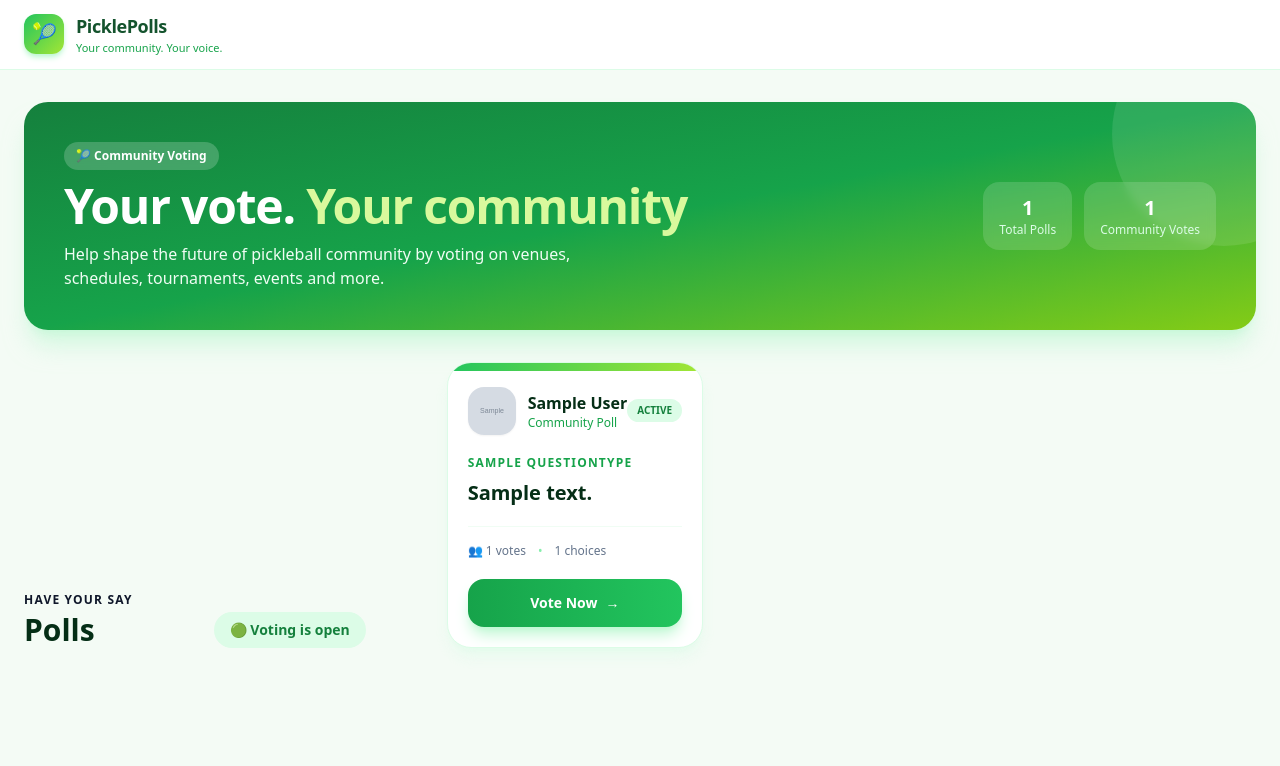
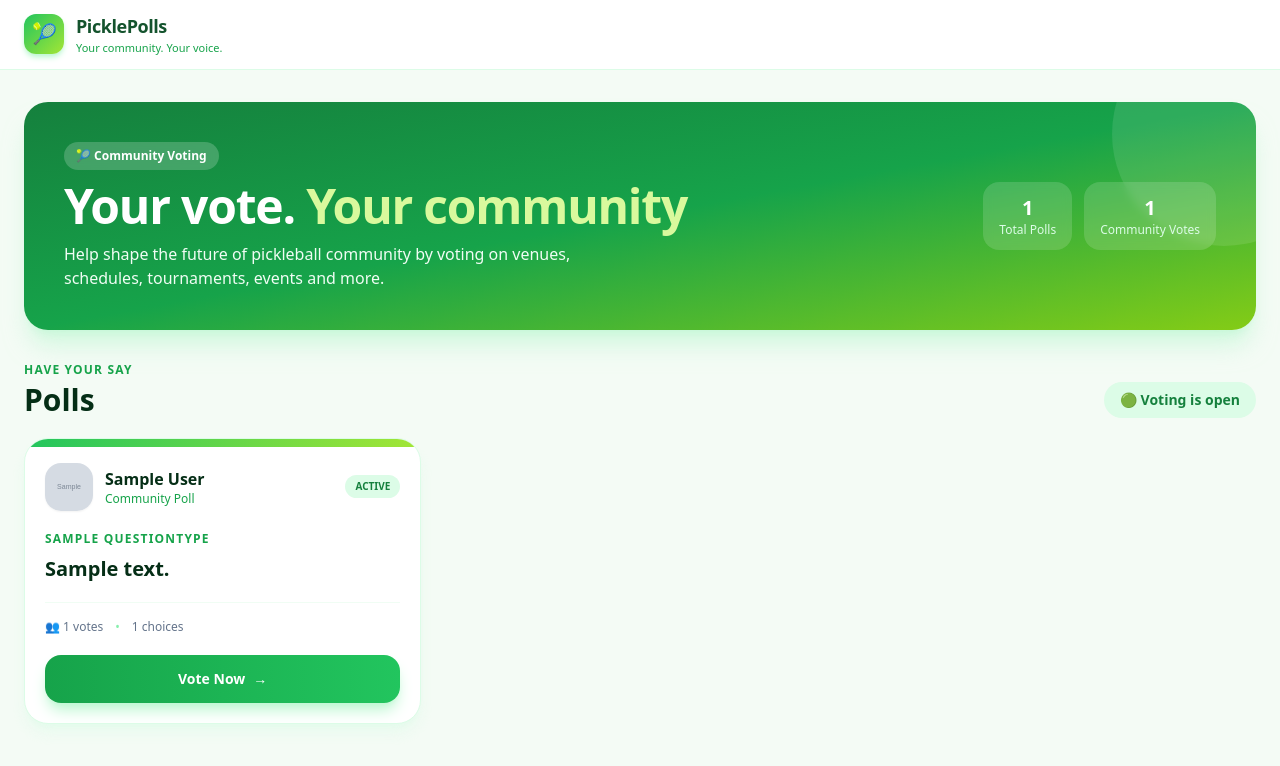
Before and after one commit to edchelstephens/picklepolls, a Django app: page / in a window 1280 px wide. Shown: the top 766 px of the page. Run offline with Django 5.2, Linux system fonts and the light colour scheme; tables that the repository leaves empty hold one stand-in row (values such as "Sample post"); grey boxes marked "Sample" are stand-in pictures; some libraries are stand-ins or nearby versions.

Commit message:
chore: fix grid missing div.

```diff
--- a/project/polls/templates/polls/index.html
+++ b/project/polls/templates/polls/index.html
@@ -126,7 +126,7 @@
         <!-- Section Header -->
          <div class="mb-5 flex items-end justify-between">
             <div>
-                <p class="mb-1 text-xs font-black uppercase tracking-widest text-green-6000">Have your say</p>
+                <p class="mb-1 text-xs font-black uppercase tracking-widest text-green-600">Have your say</p>
                 <h2 class="text-2xl font-black text-green-950 md:text-3xl">Polls</h2>
             </div>
             <!-- Status -->
@@ -137,6 +137,7 @@
                 🟢 Voting is open
              </span>
              {% endif %}
+            </div>
 
             <!-- Poll Grid -->
             <div class="grid gap-5 md:grid-cols-2 lg:grid-cols-3">
```
